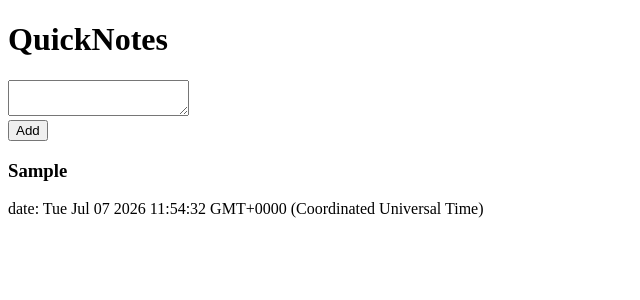
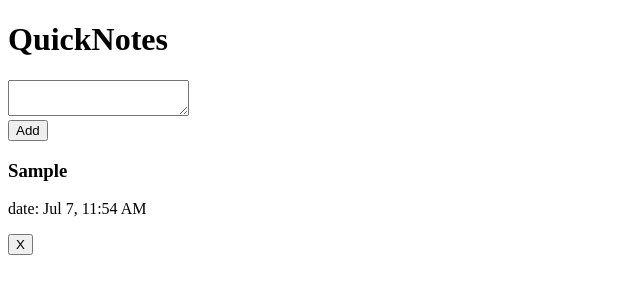
Before and after one commit to DaryaAIV/quicknotes-app, a React (Vite) app: page / in a window 1280 px wide. Both pictures are taken after typing "Sample" into the empty fields and a click on the button "Add". Shown: the top 300 px of the page, without its empty margins (0-640 px from the left). Built offline with nearby package versions, Linux system fonts and the light colour scheme.

Commit message:
Add note deletion functionality and improve date formatting in NoteCard

```diff
--- a/src/App.jsx
+++ b/src/App.jsx
@@ -8,6 +8,7 @@ function App() {
 
   function addNote(noteText) {
     const newNote = {
+      id: Date.now(),
       text: noteText,
       noteDate: new Date()
     };
@@ -15,15 +16,20 @@ function App() {
     setNotes([...notes, newNote]);
   }
 
+  function deleteNote(idToDel) {
+    const currNotes = notes.filter(note => note.id !== idToDel);
+    setNotes(currNotes);
+  }
+
   return (
     <>
       <div className='App'>
         <h1>QuickNotes</h1>
-        <NoteForm onAddNote={addNote}/>
+        <NoteForm onAddNote={addNote} />
         <div className="note-grid">
-            {notes.map((oneNote, index) => (
-              <NoteCard key={index} note={oneNote}/>
-            ))}
+          {notes.map((oneNote) => (
+            <NoteCard key={oneNote.id} note={oneNote} noteToDelete={deleteNote} />
+          ))}
         </div>
       </div>
     </>
--- a/src/NoteCard.jsx
+++ b/src/NoteCard.jsx
@@ -1,9 +1,25 @@
 
-function NoteCard({note}){
+function NoteCard({note, noteToDelete}){
+
+    function deleteClick(){
+        const isDelete = confirm("Are you sure you want to delete your note?")
+        if(isDelete){
+            noteToDelete(note.id);
+        }
+    }
+    const formatDate = note.noteDate.toLocaleString("en-US", {
+        month: "short",
+        day: "numeric",
+        hour: "numeric",
+        minute: "2-digit",
+        hour12: true
+    });
+
     return(
         <div className="card">
             <h3>{note.text}</h3>
-            <p>date: {note.noteDate.toString()}</p>
+            <p className="note-date">date: {formatDate}</p>
+            <button className="delete-btn" onClick={deleteClick}>X</button>
         </div>
     );
 }
```
